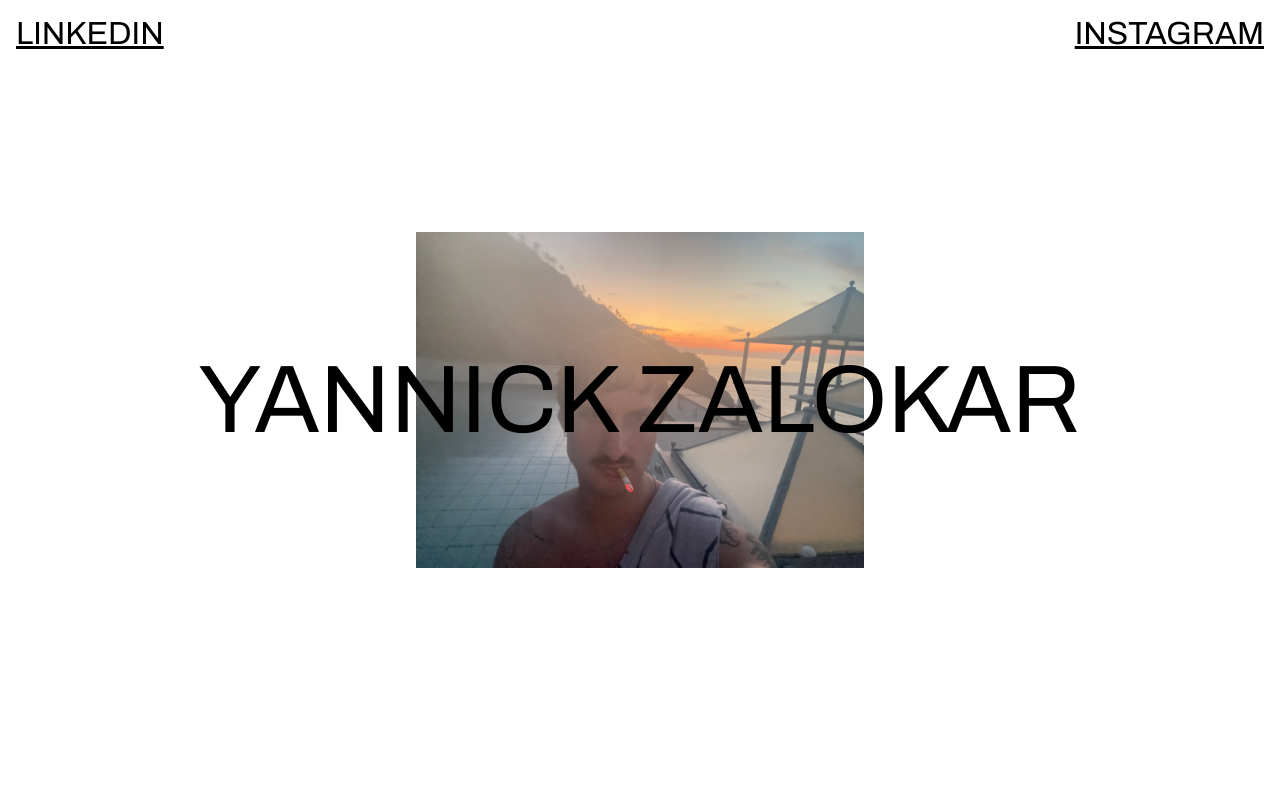
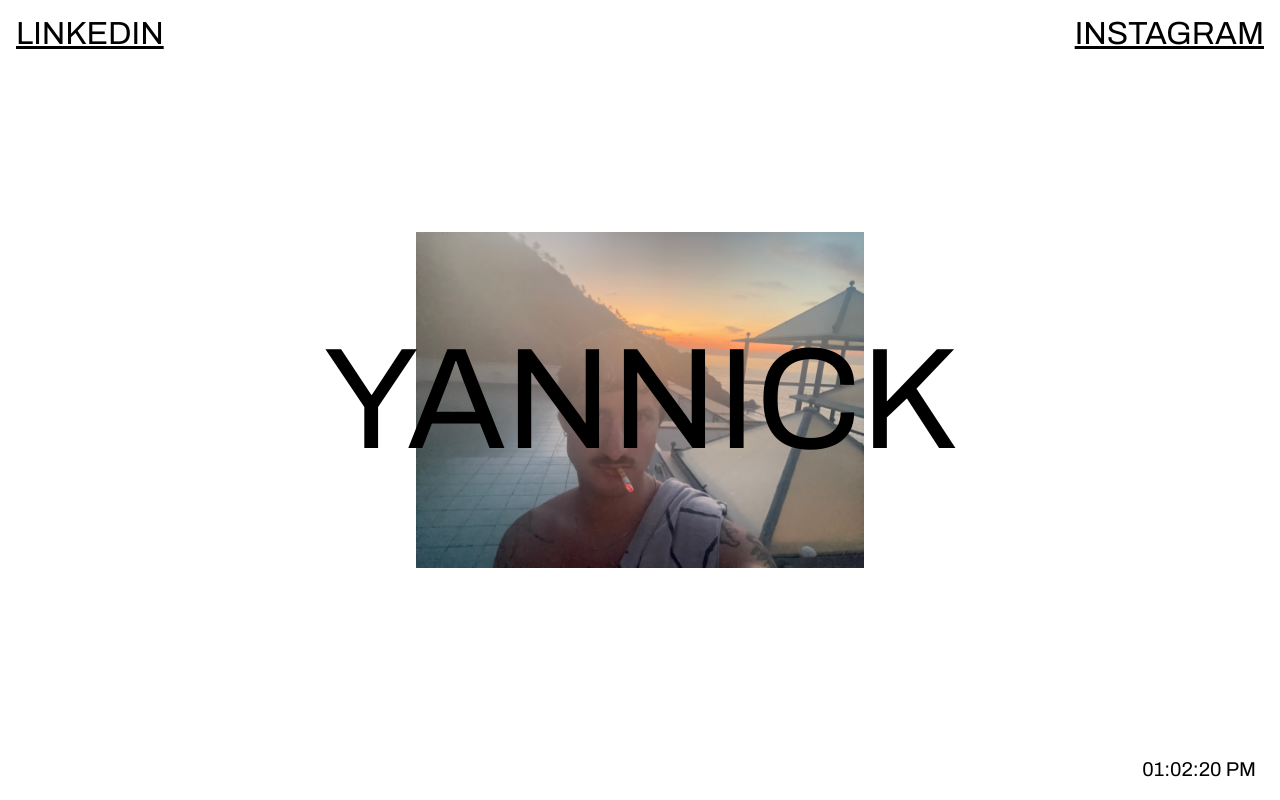
Before and after one commit to yzalokar/digital-me, an Angular app: page / in a window 1280 px wide. Built offline with nearby package versions, Linux system fonts and the light colour scheme.

Commit message:
feat(homepage): added a timer on the buttom right

```diff
--- a/src/app/home-page/home-page.component.css
+++ b/src/app/home-page/home-page.component.css
@@ -10,13 +10,12 @@
 
 .home-page .main-image {
   max-width: 35vw;
-  width: 100%;
   height: auto;
 }
 
 .home-page .heading {
   position: absolute;
-  font-size: 6rem;
+  font-size: 9rem;
   text-align: center;
 }
 
@@ -47,6 +46,17 @@
   color: #e1306c;
 }
 
+.clock {
+  position: absolute;
+  right: 1rem;
+  bottom: 1rem;
+  font-size: 1.25rem;
+  background: rgba(255, 255, 255, 0.85);
+  color: #000;
+  padding: 0.25rem 0.5rem;
+  border-radius: 0.25rem;
+}
+
 @media (max-width: 768px) {
   .home-page .heading {
     font-size: 3rem;
--- a/src/app/home-page/home-page.component.html
+++ b/src/app/home-page/home-page.component.html
@@ -5,7 +5,11 @@
   <a href="https://www.instagram.com/yourparentsloveyannick/" target="_blank" class="corner-link top-right">INSTAGRAM</a>
 
   <div class="heading">
-    YANNICK ZALOKAR
+    YANNICK
   </div>
   <img src="/images/me.jpg" alt="Yannick Zalokar" class="main-image"/>
+
+  <div class="clock">
+    {{ currentTime }}
+  </div>
 </div>
--- a/src/app/home-page/home-page.component.ts
+++ b/src/app/home-page/home-page.component.ts
@@ -1,4 +1,5 @@
 import { Component } from '@angular/core';
+import { OnInit, OnDestroy } from '@angular/core';
 
 @Component({
   selector: 'app-home-page',
@@ -9,6 +10,26 @@ import { Component } from '@angular/core';
 
 })
 
-export class HomePageComponent {
+export class HomePageComponent implements OnInit, OnDestroy {
+  currentTime: string = '';
+  private clockIntervalId?: number;
 
+  ngOnInit(): void {
+    this.updateCurrentTime();
+    this.clockIntervalId = window.setInterval(() => this.updateCurrentTime(), 1000);
+  }
+
+  ngOnDestroy(): void {
+    if (this.clockIntervalId !== undefined) {
+      window.clearInterval(this.clockIntervalId);
+    }
+  }
+
+  private updateCurrentTime(): void {
+    this.currentTime = new Date().toLocaleTimeString([], {
+      hour: '2-digit',
+      minute: '2-digit',
+      second: '2-digit'
+    });
+  }
 }
```
